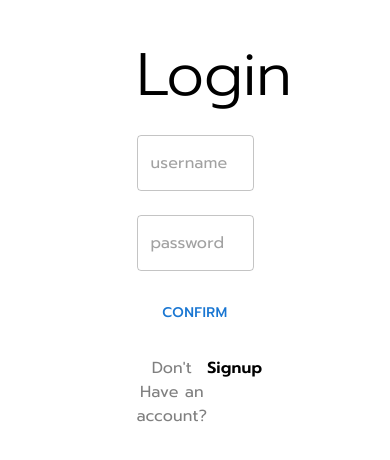
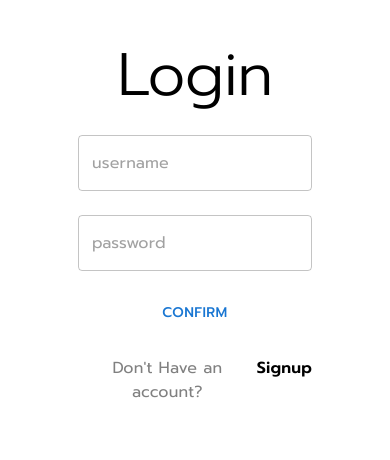
Before and after one commit to Litt1eStart-Web-Service/ERP-for-Seller-in-Event, a React (Vite) app in the folder client/: page / in a window 390 px wide. Shown: the top 460 px of the page. Built offline with nearby package versions, Linux system fonts and the light colour scheme; no server answers.

Commit message:
responsive/LoginPage, Signup Page

```diff
--- a/client/src/pages/LogInPage.jsx
+++ b/client/src/pages/LogInPage.jsx
@@ -1,4 +1,11 @@
-import { Button, Stack, TextField, Typography } from "@mui/material";
+import {
+  Button,
+  Stack,
+  TextField,
+  Typography,
+  useTheme,
+  useMediaQuery,
+} from "@mui/material";
 import { useState } from "react";
 import toast from "react-hot-toast";
 import { useNavigate } from "react-router-dom";
@@ -6,10 +13,13 @@ import { useAuthContext } from "../context/AuthContext";
 const LogInPage = () => {
   const navigate = useNavigate();
   const API_URL = import.meta.env.VITE_API_URL;
-  const { setAuthUser } = useAuthContext()
+  const { setAuthUser } = useAuthContext();
 
   const [username, setUsername] = useState("");
   const [password, setPassword] = useState("");
+
+  const theme = useTheme();
+  const isSmallScreen = useMediaQuery(theme.breakpoints.down("lg"));
 
   const handleConfirm = async () => {
     try {
@@ -36,7 +46,7 @@ const LogInPage = () => {
   };
 
   return (
-    <Stack width={"30%"} mx={"auto"} mt={"10%"} gap={3}>
+    <Stack width={isSmallScreen ? "60%" :"30%"} mx={"auto"} mt={"10%"} gap={3} >
       <Typography variant="h2">Login</Typography>
       <TextField
         placeholder="username"
--- a/client/src/pages/SignUpPage.jsx
+++ b/client/src/pages/SignUpPage.jsx
@@ -1,4 +1,4 @@
-import { Button, Stack, TextField, Typography } from "@mui/material";
+import { Button, Stack, TextField, Typography, useTheme, useMediaQuery } from "@mui/material";
 import { useState } from "react";
 import toast from "react-hot-toast";
 import { useNavigate } from "react-router-dom";
@@ -11,6 +11,10 @@ const SignUpPage = () => {
   const [username, setUsername] = useState("")
   const [password, setPassword] = useState("")
   const [confirmPassword, setConfirmPassword] = useState("")
+
+  const theme = useTheme();
+  const isSmallScreen = useMediaQuery(theme.breakpoints.down("lg"));
+
 
   const handleConfirm = async() => {
     try {
@@ -36,7 +40,7 @@ const SignUpPage = () => {
   }
 
   return (
-    <Stack width={"30%"} mx={"auto"} mt={"10%"} gap={3}>
+    <Stack width={isSmallScreen ? "60%" :"30%"} mx={"auto"} mt={"10%"} gap={3}>
       <Typography variant="h2">Signup</Typography>
       <TextField placeholder="username" value={username} onChange={(e)=>setUsername(e.target.value)} />
       <TextField type="password" placeholder="password" value={password} onChange={(e)=>setPassword(e.target.value)}/>
```
